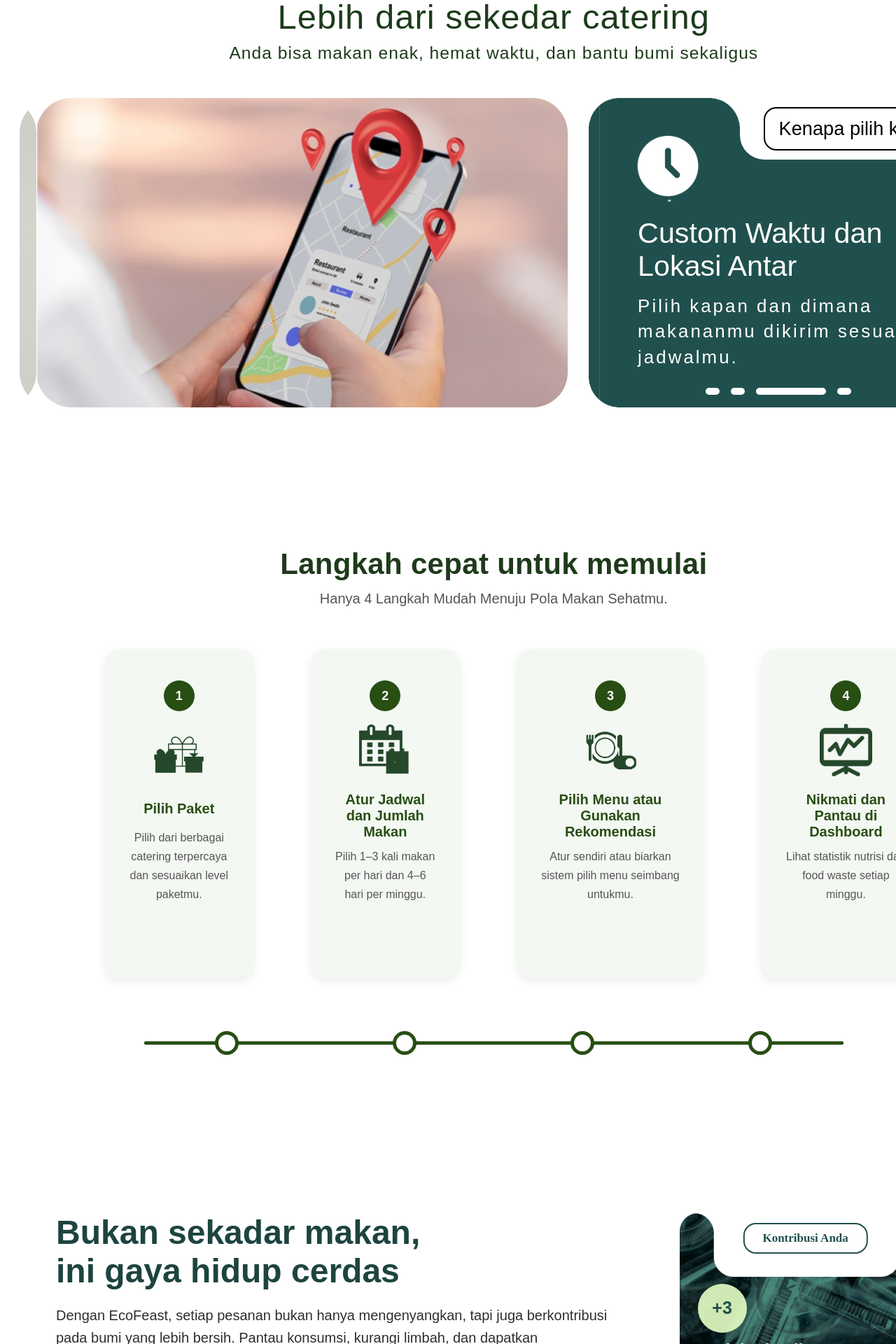
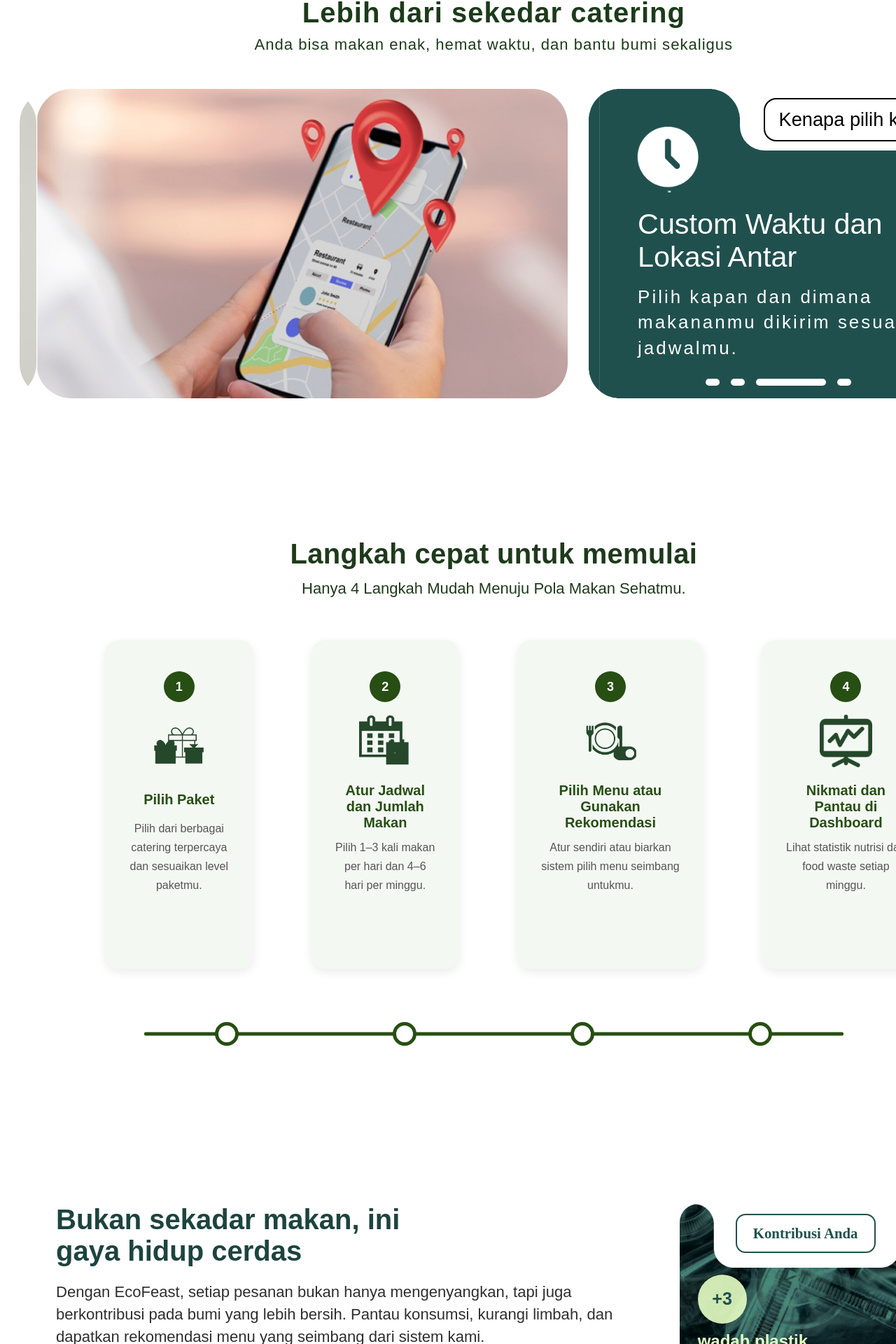
Before and after one commit to jkstar6/ecofeast, a React (Vite) app: page / in a window 1280 px wide. Shown: the part 864-2784 px from the top of the page at 70% size. Built offline with nearby package versions, Linux system fonts and the light colour scheme.

Commit message:
fix ukuran

```diff
--- a/src/components/package.jsx
+++ b/src/components/package.jsx
@@ -24,10 +24,10 @@ export default function PackageSection() {
             </p>
 
             <ul className="card-list">
-              <li>• Nikmati menu dari catering terdekat jangkauan 1 km</li>
-              <li>• Pilih makanan hemat Rp10.000 - Rp20.000</li>
-              <li>• Dapatkan promo mingguan & potongan</li>
-              <li>• Cocok untuk pelajar & pekerja</li>
+              <li>Nikmati menu dari catering terdekat jangkauan 1 km</li>
+              <li>Pilih makanan hemat Rp10.000 - Rp20.000</li>
+              <li>Dapatkan promo mingguan & potongan</li>
+              <li>Cocok untuk pelajar & pekerja</li>
             </ul>
           </div>
 
@@ -47,11 +47,11 @@ export default function PackageSection() {
             </p>
 
             <ul className="card-list">
-              <li>• Jangkauan catering hingga 2 km</li>
-              <li>• Harga menu Rp10.000 - Rp40.000</li>
-              <li>• Variasi menu lebih banyak</li>
-              <li>• Rekomendasi otomatis diet plan</li>
-              <li>• Promo eksklusif & diskon khusus premium</li>
+              <li>Jangkauan catering hingga 2 km</li>
+              <li>Harga menu Rp10.000 - Rp40.000</li>
+              <li>Variasi menu lebih banyak</li>
+              <li>Rekomendasi otomatis diet plan</li>
+              <li>Promo eksklusif & diskon khusus premium</li>
             </ul>
           </div>
 
@@ -69,11 +69,11 @@ export default function PackageSection() {
             </p>
 
             <ul className="card-list">
-              <li>• Rekomendasi otomatis diet plan</li>
-              <li>• Atur menu personal: kalori, protein, karbo, alergi</li>
-              <li>• Mitra catering profesional radius 2 km+</li>
-              <li>• Pantau melalui Health Dashboard</li>
-              <li>• Prioritas promo & akses awal menu</li>
+              <li>Rekomendasi otomatis diet plan</li>
+              <li>Atur menu personal: kalori, protein, karbo, alergi</li>
+              <li>Mitra catering profesional radius 2 km+</li>
+              <li>Pantau melalui Health Dashboard</li>
+              <li>Prioritas promo & akses awal menu</li>
             </ul>
           </div>
 
--- a/src/styles/howitwork.css
+++ b/src/styles/howitwork.css
@@ -34,18 +34,18 @@ body {
 }
 
 .how-it-works h2 {
-  font-size: 42px;  /* diperbesar */
+  font-size: clamp(2.0rem, 2.5vw + 0.5rem, 3rem);
   color: #1e3a1b;
   margin-bottom: 14px;
-  font-weight: 700;
+  font-weight: 600;
   letter-spacing: 0.3px;
 }
 
 .how-it-works p {
-  color: #555;
+  color: #1e3a1b;
   margin-bottom: 60px; /* diperbesar */
-  font-size: 20px; /* diperbesar */
-  font-weight: 400;
+  font-size: clamp(0.8rem, 1.1vw + 0.5rem, 1.4rem);
+  font-weight: 500;
 }
 
 /* 🔹 4 kolom diperbesar spacingnya */
--- a/src/styles/impactsection.css
+++ b/src/styles/impactsection.css
@@ -11,8 +11,8 @@
 /* LEFT */
 .impact-left h2 {
   font-family: Raleway, sans-serif;
-  font-size: 48px;
-  font-weight: 700;
+  font-size: clamp(2.0rem, 2.5vw + 0.5rem, 3rem);
+  font-weight: 600;
   color: #1d443f;
   margin-bottom: 20px;
   max-width: 550px;
@@ -20,7 +20,8 @@
 }
 
 .impact-left p {
-  font-size: 20px;
+  font-size: clamp(0.8rem, 1.1vw + 0.5rem, 1.4rem);
+  font-weight: 500;
   line-height: 32px;
   color: #2e2e2e;
   max-width: 800px;
@@ -38,15 +39,15 @@
   left: 50%;
   transform: translateX(-50%);
 
-  padding: 10px 26px;         /* 🔥 LEBIH BESAR */
-  border-radius: 18px;        /* 🔥 LEBIH BAGUS */
+  padding: 14px 0px;         /* 🔥 LEBIH BESAR */
+  border-radius: 14px;        /* 🔥 LEBIH BAGUS */
   background: white;
   border: 2px solid #21504E;
-
+  width: 200px;
   color: #21504E;
   font-family: Raleway;
-  font-weight: 700;           /* 🔥 lebih tebal */
-  font-size: 17px;            /* 🔥 sedikit lebih besar */
+  font-size: clamp(0.7rem, 1vw + 0.5rem, 1.3rem);
+  font-weight: 600;
   z-index: 5;
 }
 
@@ -147,7 +148,7 @@
 
 /* SMALL IMAGE CARD (81%) */
 .impact-card.small.img {
-  height: 260px;
+  height: 255px;
   background-image: url("../assets/image12.png");
   background-size: cover;
   background-position: center;
--- a/src/styles/package.css
+++ b/src/styles/package.css
@@ -18,8 +18,8 @@
 }
 
 .package-title {
-  font-size: 34px;
-  font-weight: 700;
+  font-size: clamp(2.0rem, 2.5vw + 0.5rem, 3rem);
+  font-weight: 600;
   margin-bottom: 8px;
   color: #1a1a1a;
 }
@@ -27,8 +27,9 @@
 .package-subtitle {
   color: #555;
   margin-bottom: 48px;
-  font-size: 15px;
-  max-width: 650px;
+  font-size: clamp(0.7rem, 1vw + 0.5rem, 1.3rem);
+  font-weight: 500;
+  /* max-width: 650px; */
 }
 
 /* ============================
--- a/src/styles/whyUs.css
+++ b/src/styles/whyUs.css
@@ -10,14 +10,13 @@
 }
 
 .why-us h1 {
-  font-family: 'Instrument Sans', sans-serif;
-  font-size: clamp(2.0rem, 3.2vw + 0.5rem, 4rem);
-  font-weight: 500;
+  font-size: clamp(2.0rem, 2.5vw + 0.5rem, 3rem);
+  font-weight: 600;
   letter-spacing: 1px;
 }
 
 .why-us h3 {
-  font-size: clamp(1.2rem, 1.3vw + 0.5rem, 1.8rem);
+  font-size: clamp(0.8rem, 1.1vw + 0.5rem, 1.5rem);
   font-weight: 500;
   margin-top: 10px;
   margin-bottom: 50px;
```
